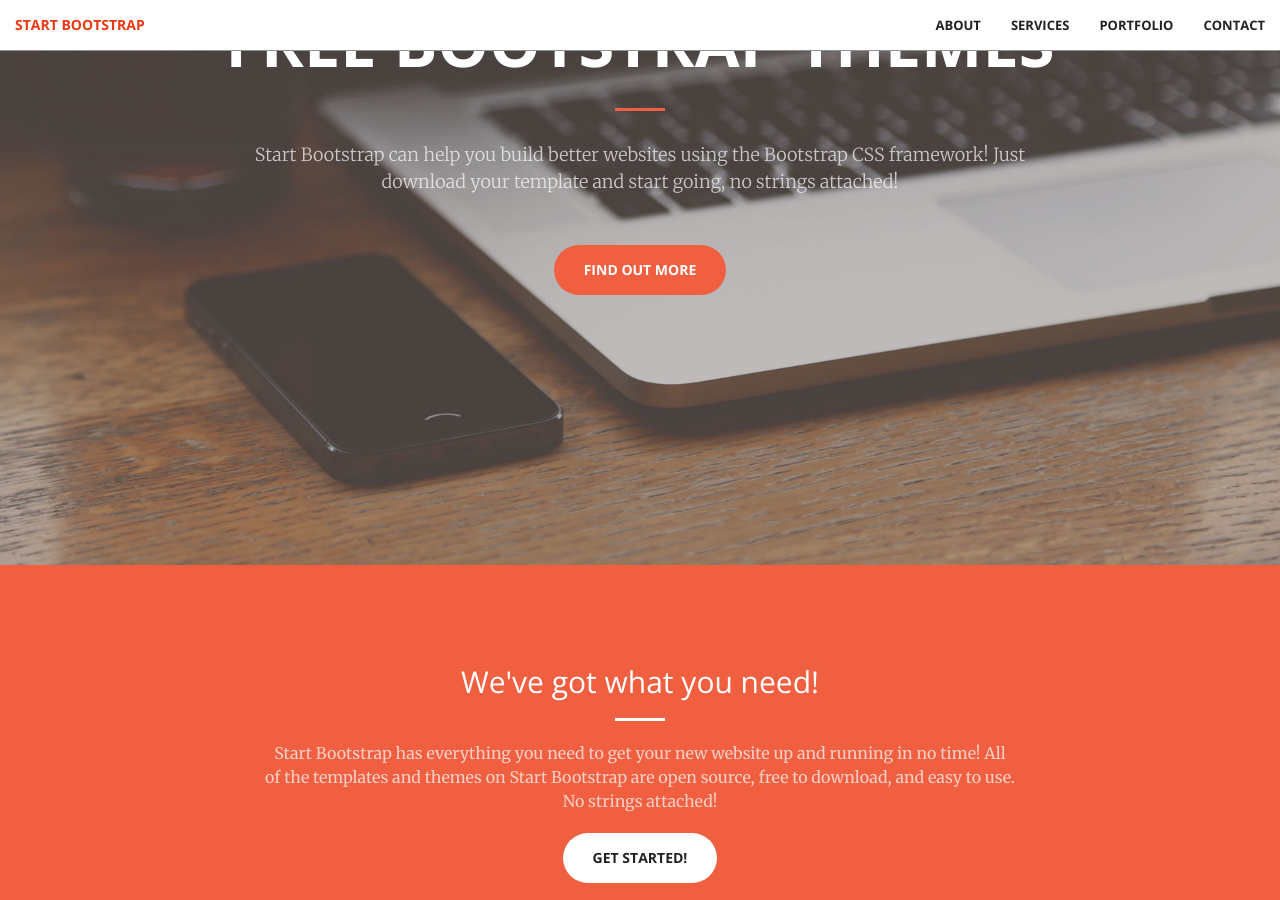
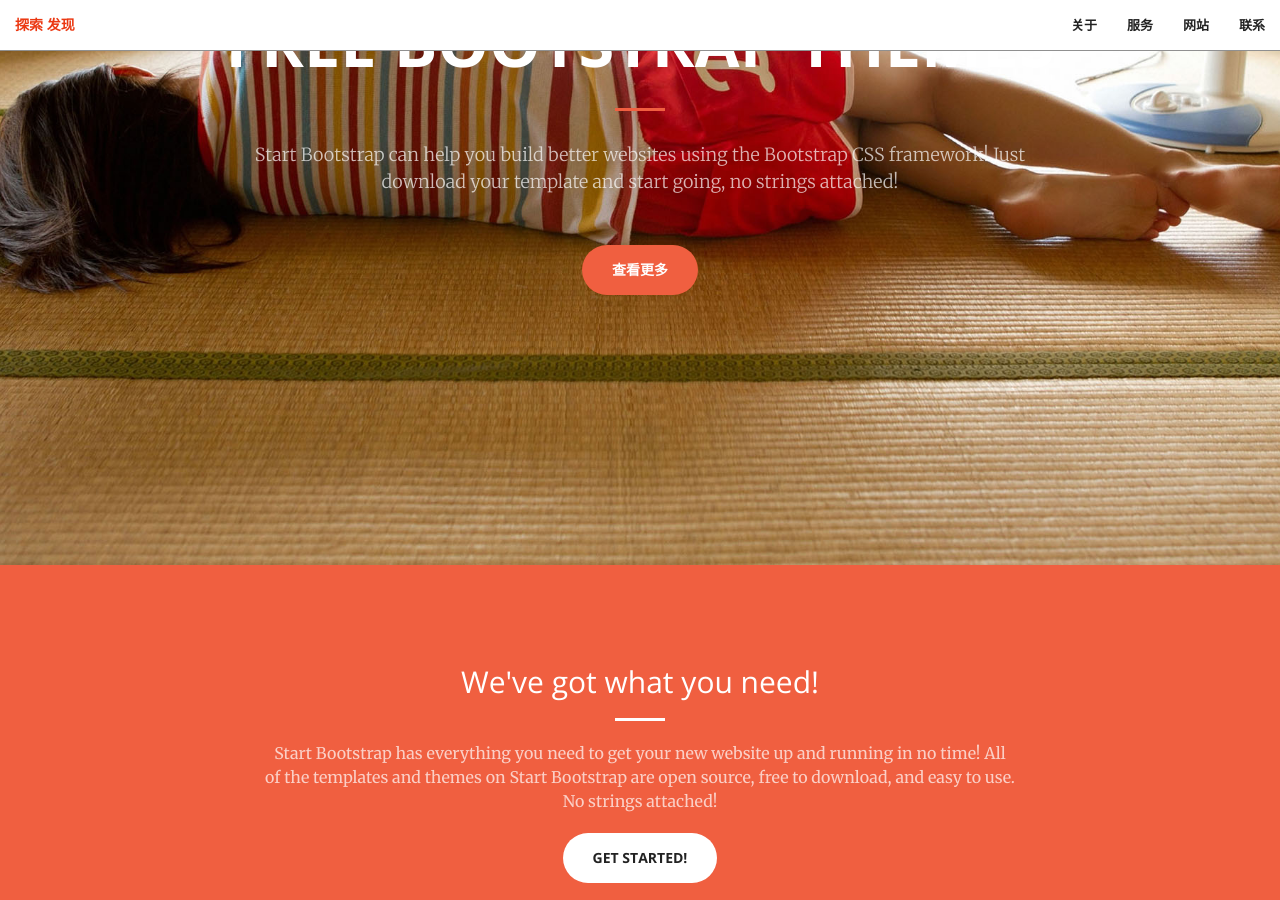
Before and after one commit to Rinaloving/Rinaloving.github.io, a Jekyll site: the page built from index.html, in a window 1280 px wide and 900 px high, scrolled down 335 px. Built offline with Jekyll 4.4.1, drawn with Linux system fonts in a browser that asks for light colours.

Commit message:
更新首页背景

```diff
--- a/_includes/head.html
+++ b/_includes/head.html
@@ -6,7 +6,7 @@
     <meta name="description" content="">
     <meta name="author" content="">
 
-    <title>Creative - Start Bootstrap Theme</title>
+    <title>镜花水月</title>
 
     <!-- Bootstrap Core CSS -->
     <link rel="stylesheet" href="css/bootstrap.min.css" type="text/css">
--- a/_includes/header.html
+++ b/_includes/header.html
@@ -4,7 +4,7 @@
             <h1>Your Favorite Source of Free Bootstrap Themes</h1>
             <hr>
             <p>Start Bootstrap can help you build better websites using the Bootstrap CSS framework! Just download your template and start going, no strings attached!</p>
-            <a href="#about" class="btn btn-primary btn-xl page-scroll">Find Out More</a>
+            <a href="#about" class="btn btn-primary btn-xl page-scroll">查看更多</a>
         </div>
     </div>
 </header>
--- a/_includes/nav.html
+++ b/_includes/nav.html
@@ -8,23 +8,23 @@
                 <span class="icon-bar"></span>
                 <span class="icon-bar"></span>
             </button>
-            <a class="navbar-brand page-scroll" href="#page-top">Start Bootstrap</a>
+            <a class="navbar-brand page-scroll" href="#page-top">探索 发现</a>
         </div>
 
         <!-- Collect the nav links, forms, and other content for toggling -->
         <div class="collapse navbar-collapse" id="bs-example-navbar-collapse-1">
             <ul class="nav navbar-nav navbar-right">
                 <li>
-                    <a class="page-scroll" href="#about">About</a>
+                    <a class="page-scroll" href="#about">关于</a>
                 </li>
                 <li>
-                    <a class="page-scroll" href="#services">Services</a>
+                    <a class="page-scroll" href="#services">服务</a>
                 </li>
                 <li>
-                    <a class="page-scroll" href="#portfolio">Portfolio</a>
+                    <a class="page-scroll" href="#portfolio">网站</a>
                 </li>
                 <li>
-                    <a class="page-scroll" href="#contact">Contact</a>
+                    <a class="page-scroll" href="#contact">联系</a>
                 </li>
             </ul>
         </div>
```
Also changed, not shown: img/header.jpg.
